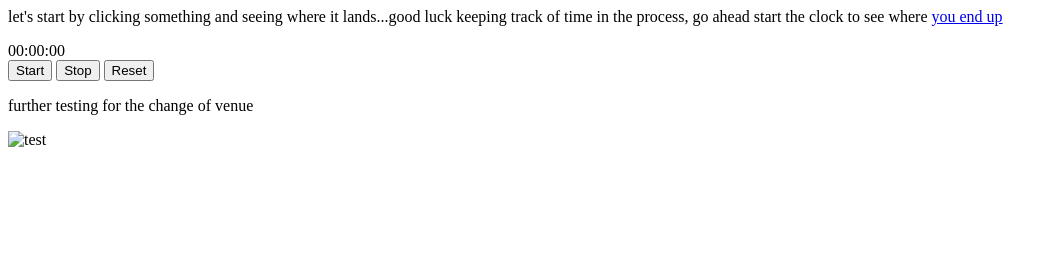
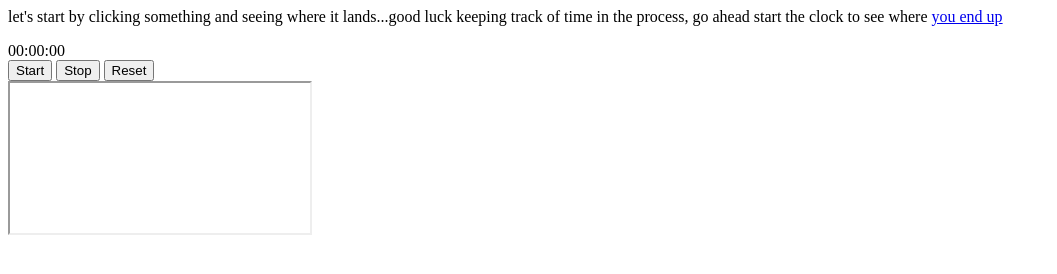
Before and after one commit to reeseraq/final, a plain HTML site: page index.html in a window 1280 px wide. Shown: the whole page, without its empty margins (0-1057 px from the left). Drawn offline with Linux system fonts and the light colour scheme.

Commit message:
more things

```diff
--- a/index.html
+++ b/index.html
@@ -10,5 +10,4 @@
   </div>
 </div>
 
-<p> further testing for the change of venue</p>
-<img src="phoneone.jpg" alt="test">
+<iframe src="wone.html"> </iframe>
```
Also changed, not shown: wone.html (added).
